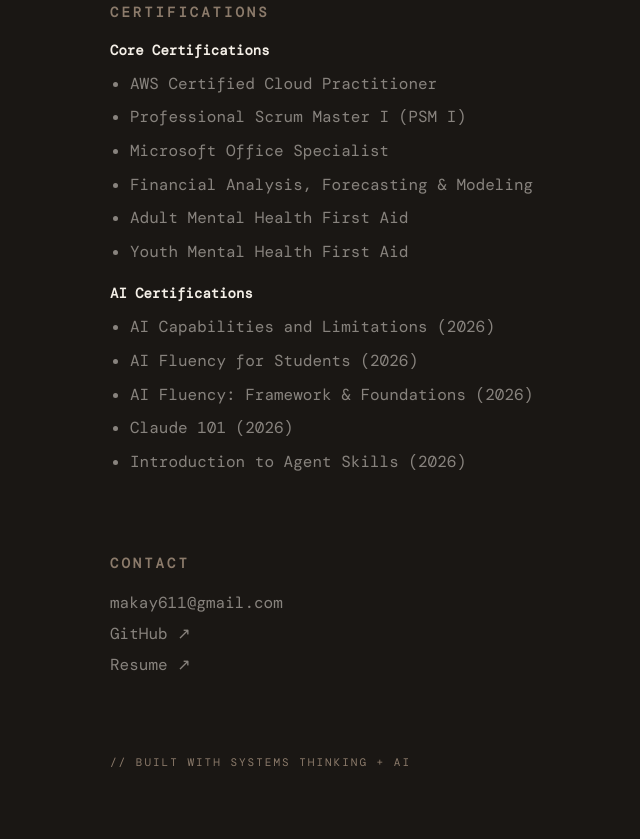
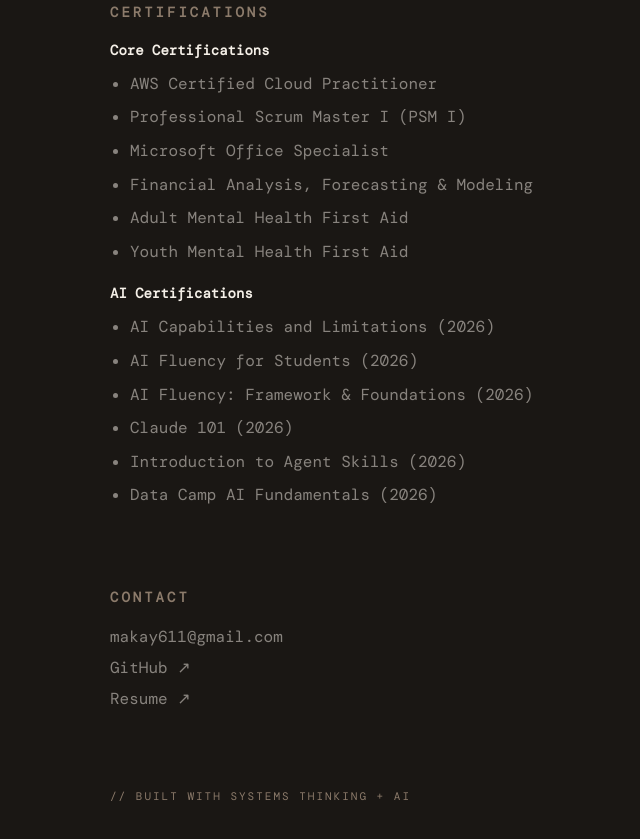
Before and after one commit to Makaylab611/makaylab611.github.io, a plain HTML site: page index.html in a window 1280 px wide. Shown: the part 2133-2972 px from the top of the page, without its empty margins (50-690 px from the left). Drawn offline with nearby package versions, Linux system fonts and the light colour scheme; a web font is replaced by a local one.

Commit message:
Update index.html

```diff
--- a/index.html
+++ b/index.html
@@ -383,6 +383,7 @@
       <li>AI Fluency: Framework & Foundations (2026)</li>
       <li>Claude 101 (2026)</li>
       <li>Introduction to Agent Skills (2026)</li>
+      <li>Data Camp AI Fundamentals (2026)</li>
     </ul>
   </section>
 
```
